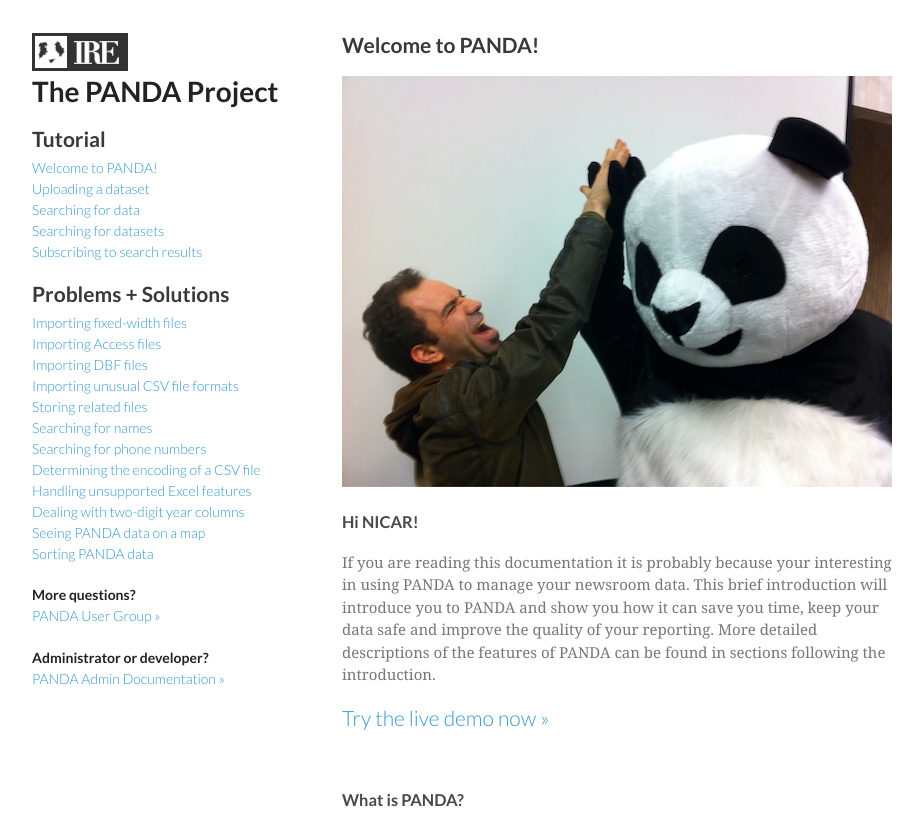
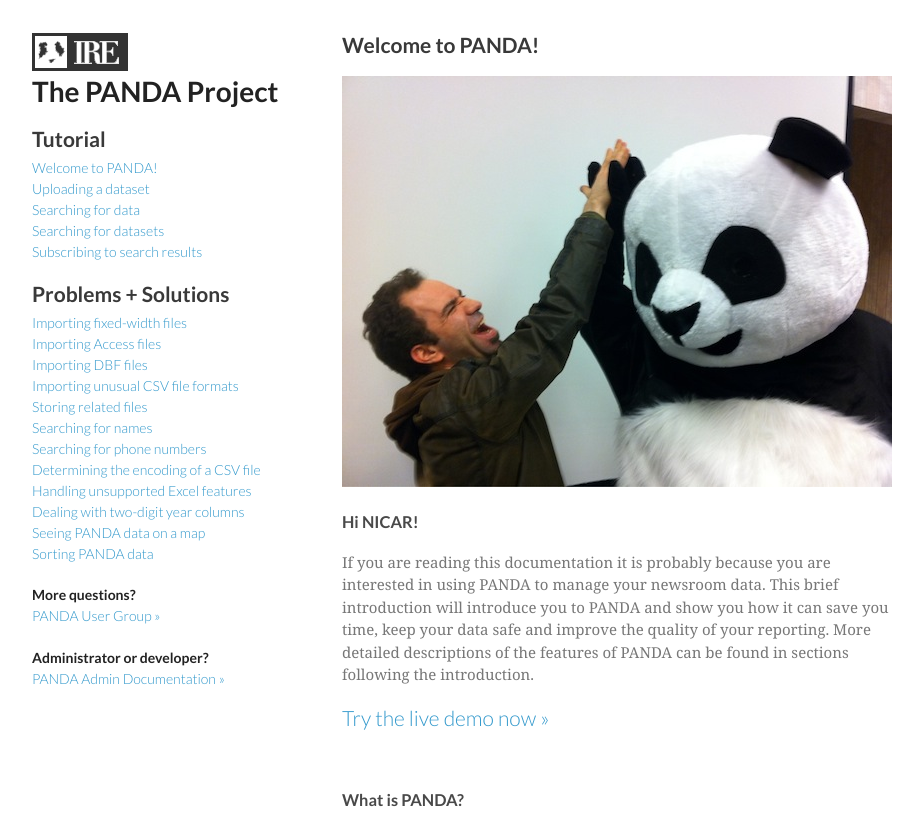
Before and after one commit to pandaproject/pandaproject.github.com, a Jekyll site: the page built from index.md, in a window 1280 px wide and 900 px high, cut to the strip 0-825 px from the top of the window. Shown: the whole strip, without its empty margins (178-1101 px from the left). Built offline with Jekyll 4.4.1, drawn with Linux system fonts in a browser that asks for light colours; Markdown is read by kramdown in place of the engine named in the settings.

Commit message:
Fix typo

```diff
--- a/index.md
+++ b/index.md
@@ -7,7 +7,7 @@
 
 ### Hi NICAR!
 
-If you are reading this documentation it is probably because your interesting in using PANDA to manage your newsroom data. This brief introduction will introduce you to PANDA and show you how it can save you time, keep your data safe and improve the quality of your reporting. More detailed descriptions of the features of PANDA can be found in sections following the introduction.
+If you are reading this documentation it is probably because you are interested in using PANDA to manage your newsroom data. This brief introduction will introduce you to PANDA and show you how it can save you time, keep your data safe and improve the quality of your reporting. More detailed descriptions of the features of PANDA can be found in sections following the introduction.
 
 <h2><a href="http://demo.pandaproject.net">Try the live demo now &raquo;</a></h2><br />
 
```
